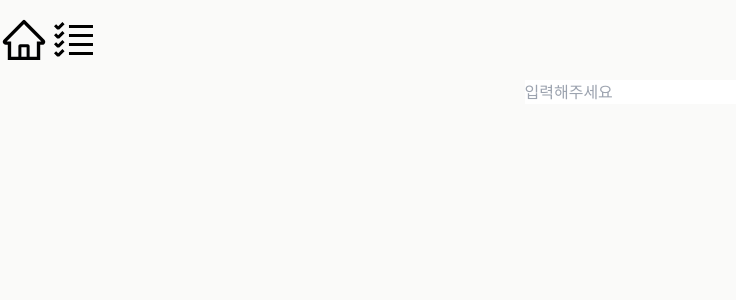
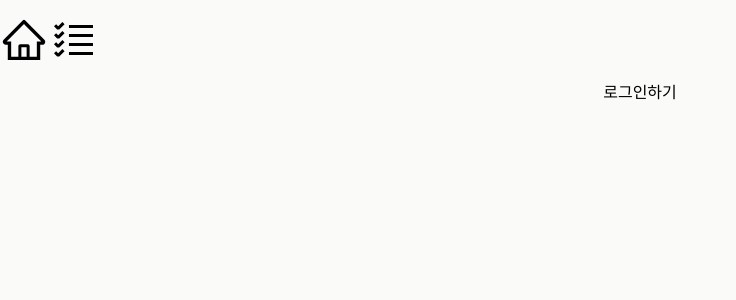
Before and after one commit to hkh0105/draggable_kanban, a Next.js app: page / in a window 1280 px wide. Shown: the top 300 px of the page, without its empty margins (0-736 px from the left). Built offline with nearby package versions, Linux system fonts and the light colour scheme.

Commit message:
feat : Home페이지 구현

```diff
--- a/src/pages/index.tsx
+++ b/src/pages/index.tsx
@@ -1,8 +1,12 @@
-import Input from '@src/userInterface/input/input';
 import type { NextPage } from 'next';
+import Link from 'next/link';
 
 const Home: NextPage = () => {
-  return <Input placeholder='입력해주세요' />;
+  return (
+    <Link href='/kanban'>
+      <h1>로그인하기</h1>
+    </Link>
+  );
 };
 
 export default Home;
```
